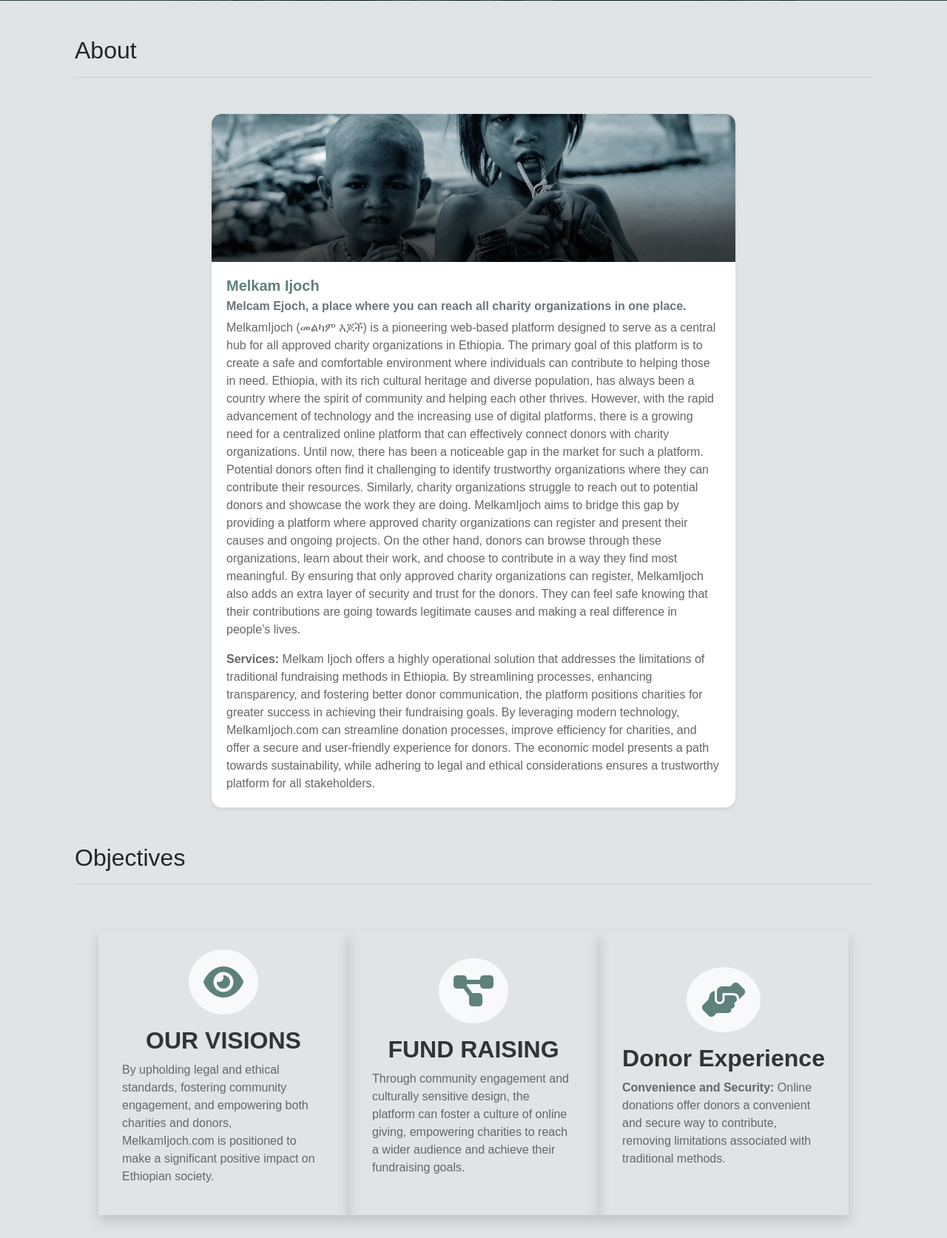
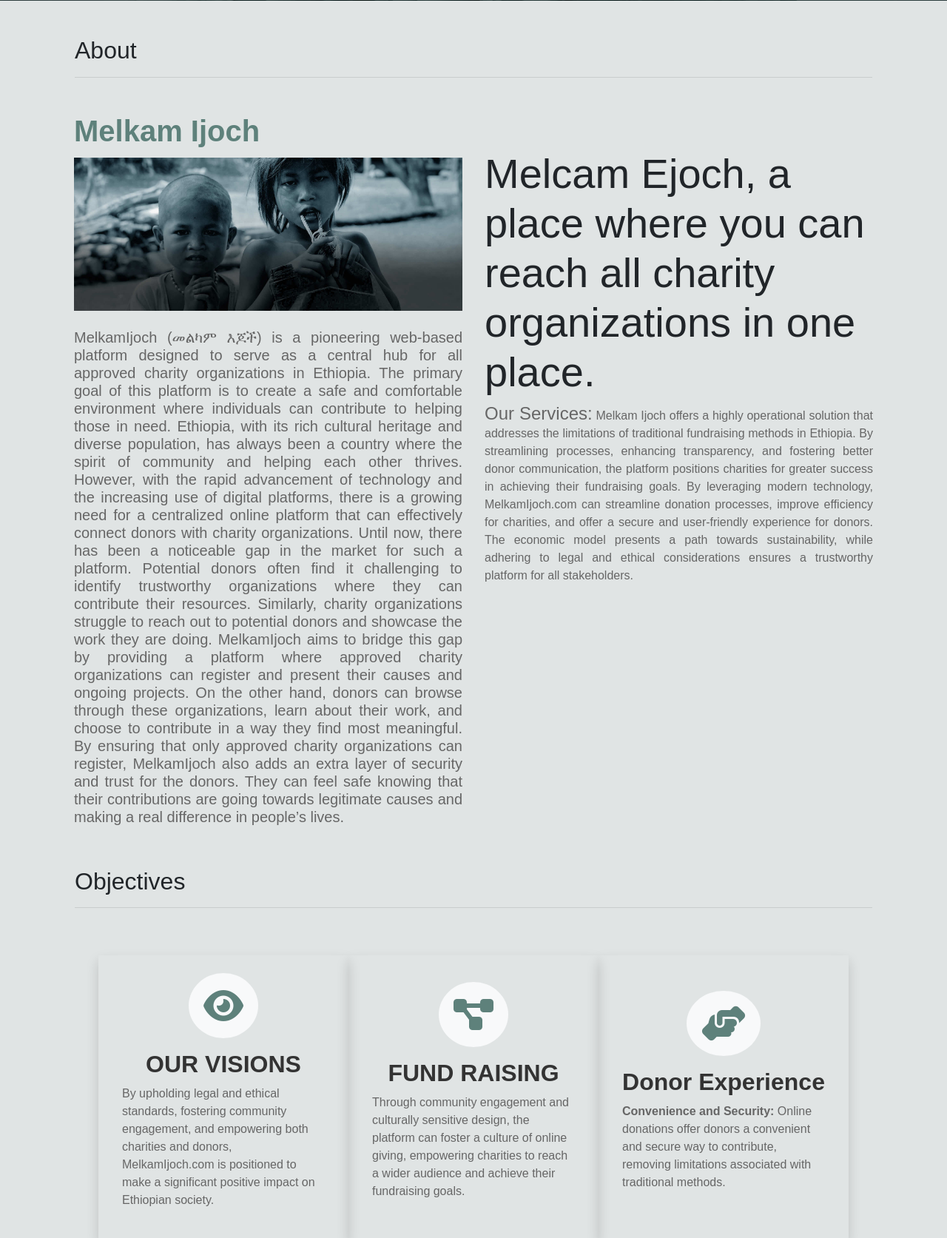
Before and after one commit to Nate2784/Melkam-Ijoch, a Django app: page / in a window 1280 px wide. Shown: the part 560-2233 px from the top of the page at 74% size. Run offline with Django 5.2, Linux system fonts and the light colour scheme; data comes from the database, SQL or seed files in the repository; both versions use the stored data as it was after the commit; some libraries are stand-ins or nearby versions.

Commit message:
last commit for the week
did some minor updates on the ui

```diff
--- a/website/templates/pages/charity.html
+++ b/website/templates/pages/charity.html
@@ -12,7 +12,7 @@
 {% block body %}
 <div class="container mt-5">
 
-    <h2 class="display-5 mx-3 mb-5">Charity Organizations</h2>
+    <h2 class="display-5 mx-3 mb-2">Charity Organizations</h2><hr>
     <form method="get" action="{% url 'charity' %}" class="mb-3">
         <div class="input-group">
             <input type="text" class="form-control" placeholder="Search for charities by charity name, cause or location" name="q" value="{{ request.GET.q }}">
--- a/website/templates/pages/display.html
+++ b/website/templates/pages/display.html
@@ -28,7 +28,7 @@
         <p class="col-md-6"><strong>Established Year:</strong> {{ charity.establishedYear }}</p>
     </div>
     <div class="container mt-3">
-        <h3 class="display-5 text-center mb-2">Projects</h3>
+        <h3 class="display-5 mb-2">Our Projects</h3><hr>
         <form method="get" action="{% url 'charity-detail' id=charity.id %}" class="mb-3">
             <div class="input-group">
                 <input type="text" class="form-control" placeholder="Search for projects by name" name="q" value="{{ request.GET.q }}">
--- a/website/templates/pages/donations.html
+++ b/website/templates/pages/donations.html
@@ -11,7 +11,7 @@
 
 {% block body %}
 <div class="container mt-5">
-    <h2 class="diaplay-4 text-center mx-3 mb-5">Your Donations
+    <h2 class="diaplay-4 text-center mx-3 mb-5"><hr class="w-50 h-50">Your Donations
         <hr></h2>
     <div class="table-responsive">
         <table class="table table-hover">
--- a/website/templates/pages/index.html
+++ b/website/templates/pages/index.html
@@ -26,7 +26,7 @@
     <div class="container my-5">
         <h2 class="diaplay-4 mx-3 mb-5" id="About">About
 <hr></h2>
-        <div class="row justify-content-center">
+        <!-- <div class="row justify-content-center">
             <div class="col-md-8">
                 <div class="card shadow-sm">
                     <img src="{{ company_info.logo.url }}" class="card-img-top" alt="{{ company_info.name }} logo">
@@ -38,7 +38,19 @@
                     </div>
                 </div>
             </div>
-        </div>
+        </div> -->
+            <div class="row">
+                <div class="col-md-6">
+                    <h4 class="card-title h1"><b>{{ company_info.name }} </b></h4>
+                    <img src="{{ company_info.logo.url }}" class="img-fluid" alt="{{ company_info.name }} logo">
+                    <p class="mt-4 h5 text-justify">{{ company_info.description }}</p>
+                </div>
+                <div class="col-md-6">
+                    <h4 class="lead display-4 mt-5 ">{{ company_info.slogan }}</h4>
+                    <p class="text-justify"><strong class="h4">Our Services:</strong> {{ company_info.services }}</p>
+                </div>
+            </div>
+
     </div>
 
 
--- a/website/templates/pages/projects.html
+++ b/website/templates/pages/projects.html
@@ -12,7 +12,7 @@
 {% block body %}
 <div class="container mt-5">
 
-    <h3 class="display-5 mx-3 mb-5">Projects</h3>
+    <h3 class="display-5 mx-3 mb-2">Projects</h3><hr>
     <form method="get" action="{% url 'project-list' %}" class="mb-3">
         <div class="input-group">
             <input type="text" class="form-control" placeholder="Search for projects by name or Organization." name="q" value="{{ request.GET.q }}">
```
Also changed, not shown: db.sqlite3, media/Images/child-207573_1280.jpg (added).
